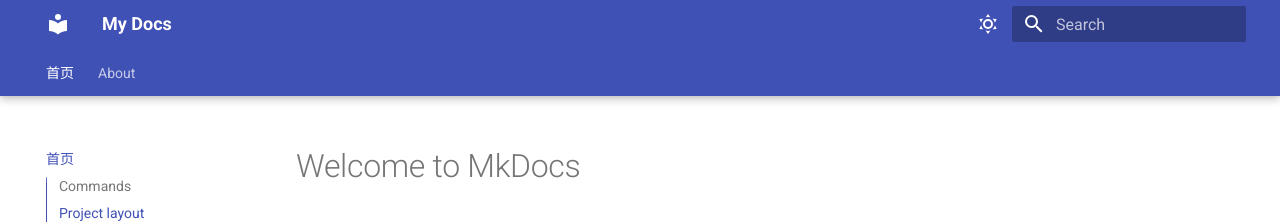
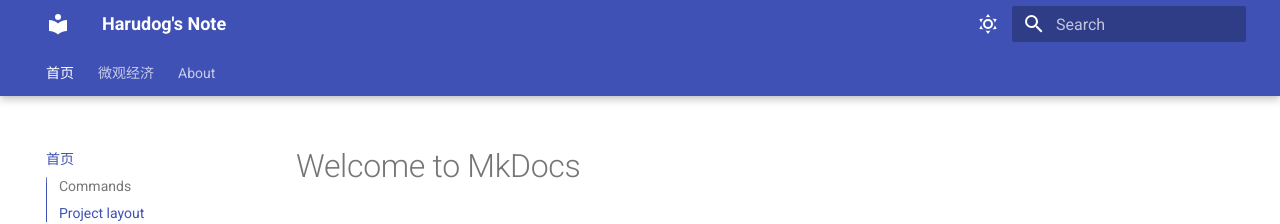
Before and after one commit to HarudogMyLand/FuckEconomicNote, an MkDocs documentation site: the page built from docs/index.md, in a window 1280 px wide. Shown: the top 224 px of the page. Built offline with MkDocs 1.6.1 and Material for MkDocs 9.7.7, drawn with Linux system fonts in a browser that asks for light colours; some of the changed lines change nothing that is shown.

Commit message:
微观经济学教程入门更新

```diff
--- a/mkdocs.yml
+++ b/mkdocs.yml
@@ -1,7 +1,6 @@
-site_name: My Docs
-nav:
-  - 首页: index.md
-  - About: about.md
+site_name: Harudog's Note
+site_description: Harudog's Learning Note and His Learning Resources
+site_author: Harudog, the happy puppy
 
 theme:
   name: material
@@ -24,15 +23,26 @@
 
 
 markdown_extensions:
-  - pymdownx.superfences
   - pymdownx.arithmatex:
       generic: true
-  - admonition
+  - admonition  # 基本 admonition 支持
   - pymdownx.details
+  - pymdownx.superfences
+  - toc:
+      permalink: true
+  - footnotes
+  - pymdownx.blocks.admonition  # 添加这个扩展来支持 [!note] 语法
 
 extra_javascript:
   - https://polyfill.io/v3/polyfill.min.js?features=es6
   - https://cdn.jsdelivr.net/npm/mathjax@3/es5/tex-mml-chtml.js
 
-media: "(prefers-color-scheme: light)"
 copyright: Copyright &copy; 2025 - 2030 Not a real copyright
+
+# Navigation Part
+
+nav:
+  - 首页: index.md
+  - 微观经济:
+    - 微观经济学导入: microeco/tutorial1.md
+  - About: about.md
```
